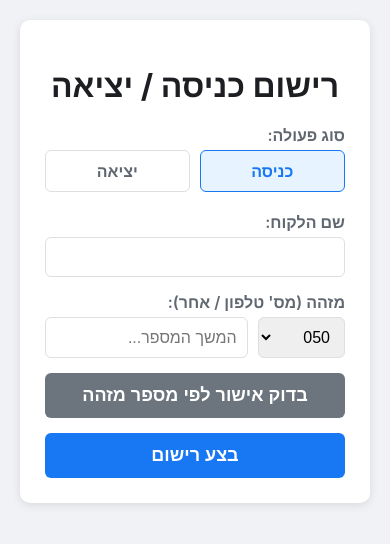
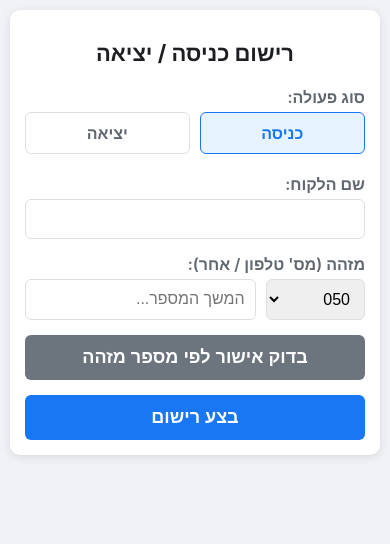
Before and after one commit to sirverz123-create/ApprovalsGui, a plain HTML site: page guard.html in a window 390 px wide. Drawn offline with Linux system fonts and the light colour scheme; no server answers.

Commit message:
Update guard_style.css
Responsive

```diff
--- a/guard_style.css
+++ b/guard_style.css
@@ -7,6 +7,7 @@ body {
     justify-content: center;
     align-items: flex-start;
     min-height: 100vh;
+    box-sizing: border-box;
 }
 main {
     background-color: #ffffff;
@@ -15,6 +16,7 @@ main {
     box-shadow: 0 2px 10px rgba(0,0,0,0.1);
     width: 100%;
     max-width: 400px;
+    box-sizing: border-box;
 }
 h1 { text-align: center; color: #1c1e21; margin-bottom: 20px; }
 .form-group { margin-bottom: 15px; }
@@ -52,3 +54,16 @@ button:hover { background-color: #166fe5; }
 .secondary-btn:hover {
     background-color: #5a6268;
 }
+
+/* ===== התאמות למובייל ===== */
+@media (max-width: 420px) {
+    body {
+        padding: 10px;
+    }
+    main {
+        padding: 15px;
+    }
+    h1 {
+        font-size: 22px;
+    }
+}
```
